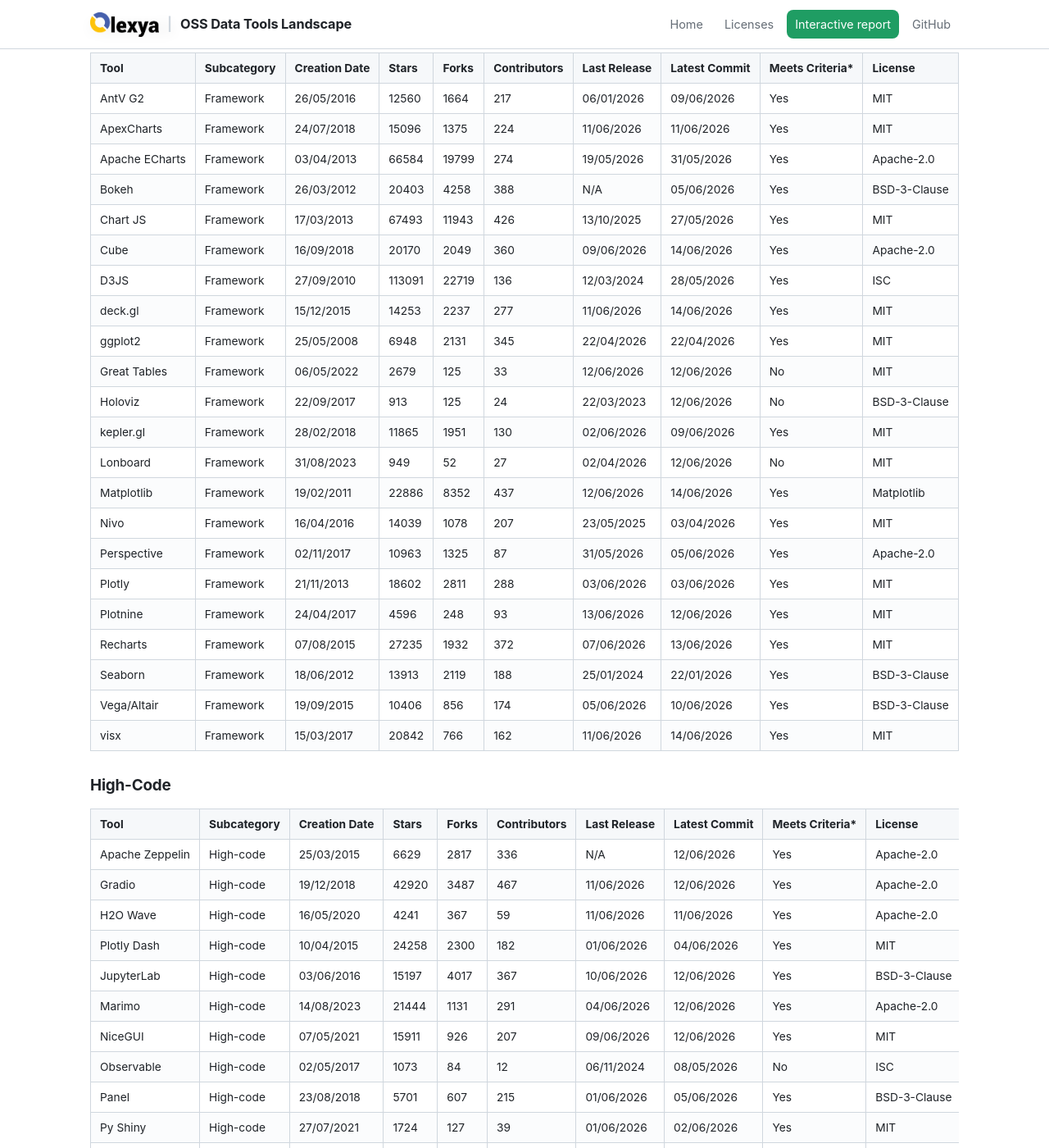
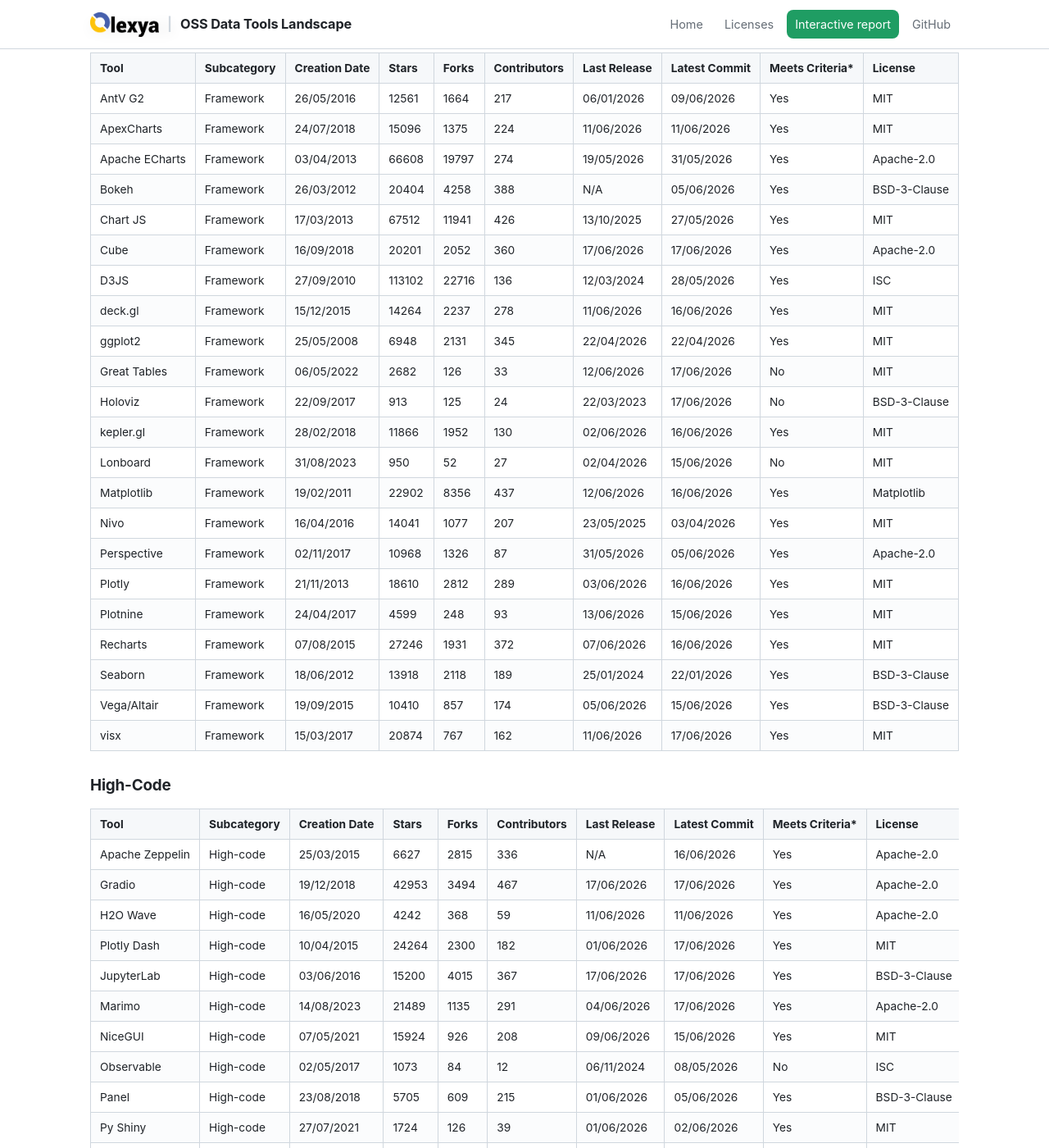
Before and after one commit to olexya/oss-data-tools-landscape, a Jekyll site: the page built from 04.analysis_and_output.md, in a window 1280 px wide and 1400 px high, scrolled down 536 px. Shown: the whole window at 82% size. Built offline with Jekyll 4.4.1, drawn with Linux system fonts in a browser that asks for light colours; our own code applies the rules of GitHub Pages for plain Markdown files; some of the changed text lies outside the part shown.

Commit message:
Update tools inventory [automated]

```diff
--- a/04.analysis_and_output.md
+++ b/04.analysis_and_output.md
@@ -17,96 +17,96 @@ Here is a summary table of the main analysis and output tools we have identified
 
 | Tool | Subcategory | Creation Date | Stars | Forks | Contributors | Last Release | Latest Commit | Meets Criteria* | License | Link |
 |---|---|---|---|---|---|---|---|---|---|---|
-| AntV G2 | Framework | 26/05/2016 | 12560 | 1664 | 217 | 06/01/2026 | 09/06/2026 | Yes | MIT | https://github.com/antvis/G2 |
+| AntV G2 | Framework | 26/05/2016 | 12561 | 1664 | 217 | 06/01/2026 | 09/06/2026 | Yes | MIT | https://github.com/antvis/G2 |
 | ApexCharts | Framework | 24/07/2018 | 15096 | 1375 | 224 | 11/06/2026 | 11/06/2026 | Yes | MIT | https://github.com/apexcharts/apexcharts.js |
-| Apache ECharts | Framework | 03/04/2013 | 66584 | 19799 | 274 | 19/05/2026 | 31/05/2026 | Yes | Apache-2.0 | https://github.com/apache/echarts |
-| Bokeh | Framework | 26/03/2012 | 20403 | 4258 | 388 | N/A | 05/06/2026 | Yes | BSD-3-Clause | https://github.com/bokeh/bokeh |
-| Chart JS | Framework | 17/03/2013 | 67493 | 11943 | 426 | 13/10/2025 | 27/05/2026 | Yes | MIT | https://github.com/chartjs/Chart.js |
-| Cube | Framework | 16/09/2018 | 20170 | 2049 | 360 | 09/06/2026 | 14/06/2026 | Yes | Apache-2.0 | https://github.com/cube-js/cube |
-| D3JS | Framework | 27/09/2010 | 113091 | 22719 | 136 | 12/03/2024 | 28/05/2026 | Yes | ISC | https://github.com/d3/d3 |
-| deck.gl | Framework | 15/12/2015 | 14253 | 2237 | 277 | 11/06/2026 | 14/06/2026 | Yes | MIT | https://github.com/visgl/deck.gl |
+| Apache ECharts | Framework | 03/04/2013 | 66608 | 19797 | 274 | 19/05/2026 | 31/05/2026 | Yes | Apache-2.0 | https://github.com/apache/echarts |
+| Bokeh | Framework | 26/03/2012 | 20404 | 4258 | 388 | N/A | 05/06/2026 | Yes | BSD-3-Clause | https://github.com/bokeh/bokeh |
+| Chart JS | Framework | 17/03/2013 | 67512 | 11941 | 426 | 13/10/2025 | 27/05/2026 | Yes | MIT | https://github.com/chartjs/Chart.js |
+| Cube | Framework | 16/09/2018 | 20201 | 2052 | 360 | 17/06/2026 | 17/06/2026 | Yes | Apache-2.0 | https://github.com/cube-js/cube |
+| D3JS | Framework | 27/09/2010 | 113102 | 22716 | 136 | 12/03/2024 | 28/05/2026 | Yes | ISC | https://github.com/d3/d3 |
+| deck.gl | Framework | 15/12/2015 | 14264 | 2237 | 278 | 11/06/2026 | 16/06/2026 | Yes | MIT | https://github.com/visgl/deck.gl |
 | ggplot2 | Framework | 25/05/2008 | 6948 | 2131 | 345 | 22/04/2026 | 22/04/2026 | Yes | MIT | https://github.com/tidyverse/ggplot2 |
-| Great Tables | Framework | 06/05/2022 | 2679 | 125 | 33 | 12/06/2026 | 12/06/2026 | No | MIT | https://github.com/posit-dev/great-tables |
-| Holoviz | Framework | 22/09/2017 | 913 | 125 | 24 | 22/03/2023 | 12/06/2026 | No | BSD-3-Clause | https://github.com/holoviz/holoviz |
-| kepler.gl | Framework | 28/02/2018 | 11865 | 1951 | 130 | 02/06/2026 | 09/06/2026 | Yes | MIT | https://github.com/keplergl/kepler.gl |
-| Lonboard | Framework | 31/08/2023 | 949 | 52 | 27 | 02/04/2026 | 12/06/2026 | No | MIT | https://github.com/developmentseed/lonboard |
-| Matplotlib | Framework | 19/02/2011 | 22886 | 8352 | 437 | 12/06/2026 | 14/06/2026 | Yes | Matplotlib | https://github.com/matplotlib/matplotlib |
-| Nivo | Framework | 16/04/2016 | 14039 | 1078 | 207 | 23/05/2025 | 03/04/2026 | Yes | MIT | https://github.com/plouc/nivo |
-| Perspective | Framework | 02/11/2017 | 10963 | 1325 | 87 | 31/05/2026 | 05/06/2026 | Yes | Apache-2.0 | https://github.com/finos/perspective |
-| Plotly | Framework | 21/11/2013 | 18602 | 2811 | 288 | 03/06/2026 | 03/06/2026 | Yes | MIT | https://github.com/plotly/plotly.py |
-| Plotnine | Framework | 24/04/2017 | 4596 | 248 | 93 | 13/06/2026 | 12/06/2026 | Yes | MIT | https://github.com/has2k1/plotnine |
-| Recharts | Framework | 07/08/2015 | 27235 | 1932 | 372 | 07/06/2026 | 13/06/2026 | Yes | MIT | https://github.com/recharts/recharts |
-| Seaborn | Framework | 18/06/2012 | 13913 | 2119 | 188 | 25/01/2024 | 22/01/2026 | Yes | BSD-3-Clause | https://github.com/mwaskom/seaborn |
-| Vega/Altair | Framework | 19/09/2015 | 10406 | 856 | 174 | 05/06/2026 | 10/06/2026 | Yes | BSD-3-Clause | https://github.com/vega/altair |
-| visx | Framework | 15/03/2017 | 20842 | 766 | 162 | 11/06/2026 | 14/06/2026 | Yes | MIT | https://github.com/airbnb/visx |
+| Great Tables | Framework | 06/05/2022 | 2682 | 126 | 33 | 12/06/2026 | 17/06/2026 | No | MIT | https://github.com/posit-dev/great-tables |
+| Holoviz | Framework | 22/09/2017 | 913 | 125 | 24 | 22/03/2023 | 17/06/2026 | No | BSD-3-Clause | https://github.com/holoviz/holoviz |
+| kepler.gl | Framework | 28/02/2018 | 11866 | 1952 | 130 | 02/06/2026 | 16/06/2026 | Yes | MIT | https://github.com/keplergl/kepler.gl |
+| Lonboard | Framework | 31/08/2023 | 950 | 52 | 27 | 02/04/2026 | 15/06/2026 | No | MIT | https://github.com/developmentseed/lonboard |
+| Matplotlib | Framework | 19/02/2011 | 22902 | 8356 | 437 | 12/06/2026 | 16/06/2026 | Yes | Matplotlib | https://github.com/matplotlib/matplotlib |
+| Nivo | Framework | 16/04/2016 | 14041 | 1077 | 207 | 23/05/2025 | 03/04/2026 | Yes | MIT | https://github.com/plouc/nivo |
+| Perspective | Framework | 02/11/2017 | 10968 | 1326 | 87 | 31/05/2026 | 05/06/2026 | Yes | Apache-2.0 | https://github.com/finos/perspective |
+| Plotly | Framework | 21/11/2013 | 18610 | 2812 | 289 | 03/06/2026 | 16/06/2026 | Yes | MIT | https://github.com/plotly/plotly.py |
+| Plotnine | Framework | 24/04/2017 | 4599 | 248 | 93 | 13/06/2026 | 15/06/2026 | Yes | MIT | https://github.com/has2k1/plotnine |
+| Recharts | Framework | 07/08/2015 | 27246 | 1931 | 372 | 07/06/2026 | 16/06/2026 | Yes | MIT | https://github.com/recharts/recharts |
+| Seaborn | Framework | 18/06/2012 | 13918 | 2118 | 189 | 25/01/2024 | 22/01/2026 | Yes | BSD-3-Clause | https://github.com/mwaskom/seaborn |
+| Vega/Altair | Framework | 19/09/2015 | 10410 | 857 | 174 | 05/06/2026 | 15/06/2026 | Yes | BSD-3-Clause | https://github.com/vega/altair |
+| visx | Framework | 15/03/2017 | 20874 | 767 | 162 | 11/06/2026 | 17/06/2026 | Yes | MIT | https://github.com/airbnb/visx |
 
 ### High-Code
 
 | Tool | Subcategory | Creation Date | Stars | Forks | Contributors | Last Release | Latest Commit | Meets Criteria* | License | Link |
 |---|---|---|---|---|---|---|---|---|---|---|
-| Apache Zeppelin | High-code | 25/03/2015 | 6629 | 2817 | 336 | N/A | 12/06/2026 | Yes | Apache-2.0 | https://github.com/apache/zeppelin |
-| Gradio | High-code | 19/12/2018 | 42920 | 3487 | 467 | 11/06/2026 | 12/06/2026 | Yes | Apache-2.0 | https://github.com/gradio-app/gradio |
-| H2O Wave | High-code | 16/05/2020 | 4241 | 367 | 59 | 11/06/2026 | 11/06/2026 | Yes | Apache-2.0 | https://github.com/h2oai/wave |
-| Plotly Dash | High-code | 10/04/2015 | 24258 | 2300 | 182 | 01/06/2026 | 04/06/2026 | Yes | MIT | https://github.com/plotly/dash |
-| JupyterLab | High-code | 03/06/2016 | 15197 | 4017 | 367 | 10/06/2026 | 12/06/2026 | Yes | BSD-3-Clause | https://github.com/jupyterlab/jupyterlab |
-| Marimo | High-code | 14/08/2023 | 21444 | 1131 | 291 | 04/06/2026 | 12/06/2026 | Yes | Apache-2.0 | https://github.com/marimo-team/marimo |
-| NiceGUI | High-code | 07/05/2021 | 15911 | 926 | 207 | 09/06/2026 | 12/06/2026 | Yes | MIT | https://github.com/zauberzeug/nicegui |
+| Apache Zeppelin | High-code | 25/03/2015 | 6627 | 2815 | 336 | N/A | 16/06/2026 | Yes | Apache-2.0 | https://github.com/apache/zeppelin |
+| Gradio | High-code | 19/12/2018 | 42953 | 3494 | 467 | 17/06/2026 | 17/06/2026 | Yes | Apache-2.0 | https://github.com/gradio-app/gradio |
+| H2O Wave | High-code | 16/05/2020 | 4242 | 368 | 59 | 11/06/2026 | 11/06/2026 | Yes | Apache-2.0 | https://github.com/h2oai/wave |
+| Plotly Dash | High-code | 10/04/2015 | 24264 | 2300 | 182 | 01/06/2026 | 17/06/2026 | Yes | MIT | https://github.com/plotly/dash |
+| JupyterLab | High-code | 03/06/2016 | 15200 | 4015 | 367 | 17/06/2026 | 17/06/2026 | Yes | BSD-3-Clause | https://github.com/jupyterlab/jupyterlab |
+| Marimo | High-code | 14/08/2023 | 21489 | 1135 | 291 | 04/06/2026 | 17/06/2026 | Yes | Apache-2.0 | https://github.com/marimo-team/marimo |
+| NiceGUI | High-code | 07/05/2021 | 15924 | 926 | 208 | 09/06/2026 | 15/06/2026 | Yes | MIT | https://github.com/zauberzeug/nicegui |
 | Observable | High-code | 02/05/2017 | 1073 | 84 | 12 | 06/11/2024 | 08/05/2026 | No | ISC | https://github.com/observablehq/runtime |
-| Panel | High-code | 23/08/2018 | 5701 | 607 | 215 | 01/06/2026 | 05/06/2026 | Yes | BSD-3-Clause | https://github.com/holoviz/panel |
-| Py Shiny | High-code | 27/07/2021 | 1724 | 127 | 39 | 01/06/2026 | 02/06/2026 | Yes | MIT | https://github.com/posit-dev/py-shiny |
-| Quarto | High-code | 25/09/2020 | 5744 | 439 | 148 | 10/06/2026 | 10/06/2026 | Yes | MIT | https://github.com/quarto-dev/quarto-cli |
-| Reflex | High-code | 25/10/2022 | 28514 | 1739 | 200 | 12/06/2026 | 12/06/2026 | Yes | Apache-2.0 | https://github.com/reflex-dev/reflex |
-| Rill | High-code | 09/12/2021 | 2655 | 178 | 48 | 12/06/2026 | 12/06/2026 | Yes | Apache-2.0 | https://github.com/rilldata/rill |
-| Shiny (R) | High-code | 20/06/2012 | 5659 | 1892 | 90 | 24/02/2026 | 01/06/2026 | Yes | MIT | https://github.com/rstudio/shiny |
-| Solara | High-code | 09/03/2022 | 2163 | 189 | 48 | N/A | 09/06/2026 | Yes | MIT | https://github.com/widgetti/solara |
-| Streamlit | High-code | 24/08/2019 | 44971 | 4276 | 309 | 28/05/2026 | 14/06/2026 | Yes | Apache-2.0 | https://github.com/streamlit/streamlit |
-| Taipy | High-code | 18/02/2022 | 19241 | 1987 | 78 | 30/04/2026 | 07/05/2026 | Yes | Apache-2.0 | https://github.com/Avaiga/taipy |
-| Voila | High-code | 21/08/2018 | 5935 | 529 | 72 | 22/04/2026 | 12/06/2026 | Yes | BSD-3-Clause | https://github.com/voila-dashboards/voila |
+| Panel | High-code | 23/08/2018 | 5705 | 609 | 215 | 01/06/2026 | 05/06/2026 | Yes | BSD-3-Clause | https://github.com/holoviz/panel |
+| Py Shiny | High-code | 27/07/2021 | 1724 | 126 | 39 | 01/06/2026 | 02/06/2026 | Yes | MIT | https://github.com/posit-dev/py-shiny |
+| Quarto | High-code | 25/09/2020 | 5754 | 441 | 148 | 10/06/2026 | 15/06/2026 | Yes | MIT | https://github.com/quarto-dev/quarto-cli |
+| Reflex | High-code | 25/10/2022 | 28567 | 1741 | 200 | 17/06/2026 | 17/06/2026 | Yes | Apache-2.0 | https://github.com/reflex-dev/reflex |
+| Rill | High-code | 09/12/2021 | 2660 | 179 | 48 | 15/06/2026 | 17/06/2026 | Yes | Apache-2.0 | https://github.com/rilldata/rill |
+| Shiny (R) | High-code | 20/06/2012 | 5657 | 1892 | 90 | 24/02/2026 | 15/06/2026 | Yes | MIT | https://github.com/rstudio/shiny |
+| Solara | High-code | 09/03/2022 | 2163 | 189 | 48 | N/A | 16/06/2026 | Yes | MIT | https://github.com/widgetti/solara |
+| Streamlit | High-code | 24/08/2019 | 44992 | 4288 | 309 | 28/05/2026 | 17/06/2026 | Yes | Apache-2.0 | https://github.com/streamlit/streamlit |
+| Taipy | High-code | 18/02/2022 | 19244 | 1988 | 78 | 30/04/2026 | 07/05/2026 | Yes | Apache-2.0 | https://github.com/Avaiga/taipy |
+| Voila | High-code | 21/08/2018 | 5935 | 528 | 72 | 22/04/2026 | 12/06/2026 | Yes | BSD-3-Clause | https://github.com/voila-dashboards/voila |
 
 ### Low-Code
 
 | Tool | Subcategory | Creation Date | Stars | Forks | Contributors | Last Release | Latest Commit | Meets Criteria* | License | Link |
 |---|---|---|---|---|---|---|---|---|---|---|
-| Datasette | Low-code | 23/10/2017 | 11191 | 854 | 88 | 11/06/2026 | 14/06/2026 | Yes | Apache-2.0 | https://github.com/simonw/datasette |
-| Evidence | Low-code | 27/05/2021 | 6458 | 363 | 68 | 06/02/2026 | 18/02/2026 | Yes | MIT | https://github.com/evidence-dev/evidence |
-| Grafana | Low-code | 11/12/2013 | 74421 | 14068 | 371 | 09/06/2026 | 14/06/2026 | Yes | AGPL-3.0 | https://github.com/grafana/grafana |
-| Kibana | Low-code | 26/01/2013 | 21141 | 8594 | 371 | 28/05/2026 | 14/06/2026 | Yes | Elastic-2.0 | https://github.com/elastic/kibana |
+| Datasette | Low-code | 23/10/2017 | 11200 | 856 | 88 | 16/06/2026 | 17/06/2026 | Yes | Apache-2.0 | https://github.com/simonw/datasette |
+| Evidence | Low-code | 27/05/2021 | 6470 | 364 | 68 | 06/02/2026 | 18/02/2026 | Yes | MIT | https://github.com/evidence-dev/evidence |
+| Grafana | Low-code | 11/12/2013 | 74476 | 14070 | 372 | 09/06/2026 | 17/06/2026 | Yes | AGPL-3.0 | https://github.com/grafana/grafana |
+| Kibana | Low-code | 26/01/2013 | 21142 | 8596 | 371 | 28/05/2026 | 17/06/2026 | Yes | Elastic-2.0 | https://github.com/elastic/kibana |
 | KNIME | Low-code | N/A | N/A | N/A | N/A | N/A | N/A | Yes | GPL-3.0 | https://github.com/knime/knime-core |
-| Observable Framework | Low-code | 27/09/2023 | 3513 | 196 | 38 | 02/03/2026 | 15/05/2026 | No | ISC | https://github.com/observablehq/framework |
-| Orange | Low-code | 22/02/2013 | 5631 | 1108 | 107 | 20/12/2025 | 25/05/2026 | Yes | GPL-3.0 | https://github.com/biolab/orange3 |
-| PyGWalker | Low-code | 16/02/2023 | 15875 | 877 | 26 | 04/04/2026 | 12/06/2026 | Yes | Apache-2.0 | https://github.com/Kanaries/pygwalker |
-| Querybook | Low-code | 05/03/2020 | 2255 | 290 | 56 | 22/04/2025 | 15/05/2026 | Yes | Apache-2.0 | https://github.com/pinterest/querybook |
+| Observable Framework | Low-code | 27/09/2023 | 3519 | 196 | 38 | 02/03/2026 | 15/05/2026 | No | ISC | https://github.com/observablehq/framework |
+| Orange | Low-code | 22/02/2013 | 5636 | 1110 | 107 | 20/12/2025 | 25/05/2026 | Yes | GPL-3.0 | https://github.com/biolab/orange3 |
+| PyGWalker | Low-code | 16/02/2023 | 15881 | 878 | 26 | 04/04/2026 | 12/06/2026 | Yes | Apache-2.0 | https://github.com/Kanaries/pygwalker |
+| Querybook | Low-code | 05/03/2020 | 2256 | 290 | 0 | 22/04/2025 | 15/05/2026 | Yes | Apache-2.0 | https://github.com/pinterest/querybook |
 | RAWGraphs | Low-code | 17/04/2013 | 8972 | 1844 | 16 | 26/01/2024 | 28/01/2025 | No | Apache-2.0 | https://github.com/rawgraphs/rawgraphs-app |
-| Redash | Low-code | 28/10/2013 | 28639 | 4603 | 391 | 02/03/2026 | 14/06/2026 | No | BSD-2-Clause | https://github.com/getredash/redash |
-| Vizro | Low-code | 04/09/2023 | 3699 | 277 | 44 | 12/06/2026 | 12/06/2026 | Yes | Apache-2.0 | https://github.com/mckinsey/vizro |
-| WrenAI | Low-code | 13/03/2024 | 15536 | 1767 | 63 | 12/06/2026 | 12/06/2026 | Yes | AGPL-3.0 | https://github.com/Canner/WrenAI |
+| Redash | Low-code | 28/10/2013 | 28644 | 4604 | 0 | 02/03/2026 | 14/06/2026 | No | BSD-2-Clause | https://github.com/getredash/redash |
+| Vizro | Low-code | 04/09/2023 | 3703 | 277 | 44 | 12/06/2026 | 17/06/2026 | Yes | Apache-2.0 | https://github.com/mckinsey/vizro |
+| WrenAI | Low-code | 13/03/2024 | 15573 | 1770 | 0 | 12/06/2026 | 15/06/2026 | Yes | AGPL-3.0 | https://github.com/Canner/WrenAI |
 
 ### No-Code
 
 | Tool | Subcategory | Creation Date | Stars | Forks | Contributors | Last Release | Latest Commit | Meets Criteria* | License | Link |
 |---|---|---|---|---|---|---|---|---|---|---|
-| Appsmith | No-code | 30/06/2020 | 40046 | 4607 | 326 | 29/05/2026 | 11/06/2026 | Yes | Apache-2.0 | https://github.com/appsmithorg/appsmith |
-| Budibase | No-code | 07/06/2019 | 28020 | 2165 | 115 | 11/06/2026 | 11/06/2026 | Yes | GPL-3.0 | https://github.com/Budibase/budibase |
-| Chartbrew | No-code | 29/08/2019 | 3947 | 442 | 23 | 14/06/2026 | 14/06/2026 | No | FSL-1.1 | https://github.com/chartbrew/chartbrew |
-| DataEase | No-code | 02/02/2021 | 24048 | 4137 | 91 | 28/05/2026 | 12/06/2026 | Yes | GPL-3.0 | https://github.com/dataease/dataease |
-| Lightdash | No-code | 19/03/2021 | 5891 | 729 | 162 | 12/06/2026 | 12/06/2026 | Yes | MIT | https://github.com/lightdash/lightdash |
-| Metabase | No-code | 02/02/2015 | 47679 | 6543 | 392 | 08/06/2026 | 14/06/2026 | Yes | AGPL-3.0 | https://github.com/metabase/metabase |
-| Superset | No-code | 21/07/2015 | 73292 | 17609 | 420 | 09/06/2026 | 14/06/2026 | Yes | Apache-2.0 | https://github.com/apache/superset |
-| ToolJet | No-code | 30/03/2021 | 38022 | 5115 | 410 | 12/06/2026 | 12/06/2026 | Yes | AGPL-3.0 | https://github.com/ToolJet/ToolJet |
+| Appsmith | No-code | 30/06/2020 | 40069 | 4611 | 326 | 29/05/2026 | 11/06/2026 | Yes | Apache-2.0 | https://github.com/appsmithorg/appsmith |
+| Budibase | No-code | 07/06/2019 | 28029 | 2165 | 117 | 17/06/2026 | 17/06/2026 | Yes | GPL-3.0 | https://github.com/Budibase/budibase |
+| Chartbrew | No-code | 29/08/2019 | 3946 | 442 | 23 | 14/06/2026 | 14/06/2026 | No | FSL-1.1 | https://github.com/chartbrew/chartbrew |
+| DataEase | No-code | 02/02/2021 | 24057 | 4138 | 0 | 28/05/2026 | 17/06/2026 | Yes | GPL-3.0 | https://github.com/dataease/dataease |
+| Lightdash | No-code | 19/03/2021 | 5900 | 730 | 163 | 17/06/2026 | 17/06/2026 | Yes | MIT | https://github.com/lightdash/lightdash |
+| Metabase | No-code | 02/02/2015 | 47710 | 6551 | 0 | 17/06/2026 | 17/06/2026 | Yes | AGPL-3.0 | https://github.com/metabase/metabase |
+| Superset | No-code | 21/07/2015 | 73343 | 17635 | 420 | 17/06/2026 | 17/06/2026 | Yes | Apache-2.0 | https://github.com/apache/superset |
+| ToolJet | No-code | 30/03/2021 | 38033 | 5118 | 410 | 17/06/2026 | 16/06/2026 | Yes | AGPL-3.0 | https://github.com/ToolJet/ToolJet |
 
 ### Web Analytics
 
 | Tool | Subcategory | Creation Date | Stars | Forks | Contributors | Last Release | Latest Commit | Meets Criteria* | License | Link |
 |---|---|---|---|---|---|---|---|---|---|---|
-| Ackee | Web Analytics | 16/04/2014 | 4673 | 386 | 44 | 08/04/2026 | 08/04/2026 | Yes | MIT | https://github.com/electerious/Ackee |
-| GoatCounter | Web Analytics | 28/05/2019 | 5750 | 261 | 55 | 15/12/2025 | 01/06/2026 | Yes | EUPL-1.2 | https://github.com/arp242/goatcounter |
-| Matomo | Web Analytics | 30/03/2011 | 21595 | 2856 | 343 | 14/06/2026 | 14/06/2026 | Yes | GPL-3.0 | https://github.com/matomo-org/matomo |
-| Open Web Analytics | Web Analytics | 01/04/2012 | 2670 | 485 | 23 | 07/09/2025 | 28/02/2026 | No | GPL-2.0 | https://github.com/Open-Web-Analytics/Open-Web-Analytics |
-| OpenReplay | Web Analytics | 29/04/2021 | 12099 | 751 | 67 | 05/05/2026 | 11/06/2026 | Yes | AGPL-3.0 | https://github.com/openreplay/openreplay |
-| Plausible | Web Analytics | 04/12/2018 | 27129 | 1627 | 108 | 15/05/2026 | 11/06/2026 | Yes | AGPL-3.0 | https://github.com/plausible/analytics |
-| Posthog | Web Analytics | 23/01/2020 | 35029 | 2857 | 400 | 14/06/2026 | 14/06/2026 | Yes | MIT | https://github.com/PostHog/posthog |
-| Rybbit | Web Analytics | 14/01/2025 | 12291 | 672 | 48 | 14/05/2026 | 12/06/2026 | Yes | AGPL-3.0 | https://github.com/rybbit-io/rybbit |
-| Umami | Web Analytics | 17/07/2020 | 37165 | 7297 | 356 | 16/04/2026 | 15/05/2026 | Yes | MIT | https://github.com/umami-software/umami |
+| Ackee | Web Analytics | 16/04/2014 | 4673 | 386 | 0 | 08/04/2026 | 08/04/2026 | Yes | MIT | https://github.com/electerious/Ackee |
+| GoatCounter | Web Analytics | 28/05/2019 | 5758 | 262 | 55 | 15/12/2025 | 01/06/2026 | Yes | EUPL-1.2 | https://github.com/arp242/goatcounter |
+| Matomo | Web Analytics | 30/03/2011 | 21606 | 2858 | 343 | 17/06/2026 | 17/06/2026 | Yes | GPL-3.0 | https://github.com/matomo-org/matomo |
+| Open Web Analytics | Web Analytics | 01/04/2012 | 2671 | 486 | 23 | 07/09/2025 | 28/02/2026 | No | GPL-2.0 | https://github.com/Open-Web-Analytics/Open-Web-Analytics |
+| OpenReplay | Web Analytics | 29/04/2021 | 12106 | 751 | 67 | 05/05/2026 | 15/06/2026 | Yes | AGPL-3.0 | https://github.com/openreplay/openreplay |
+| Plausible | Web Analytics | 04/12/2018 | 27208 | 1641 | 108 | 15/05/2026 | 17/06/2026 | Yes | AGPL-3.0 | https://github.com/plausible/analytics |
+| Posthog | Web Analytics | 23/01/2020 | 35076 | 2868 | 399 | 17/06/2026 | 17/06/2026 | Yes | MIT | https://github.com/PostHog/posthog |
+| Rybbit | Web Analytics | 14/01/2025 | 12300 | 673 | 48 | 14/05/2026 | 15/06/2026 | Yes | AGPL-3.0 | https://github.com/rybbit-io/rybbit |
+| Umami | Web Analytics | 17/07/2020 | 37210 | 7323 | 356 | 16/04/2026 | 15/05/2026 | Yes | MIT | https://github.com/umami-software/umami |
 
 *Criteria: >40 contributors, >500 stars, and recent releases/commit
 
```
Also changed, not shown: 01.ingestion_and_transport.md (+39 -39 lines), 02.storage.md (+34 -34 lines), 03.query_and_processing.md (+46 -46 lines), 05.platform_management.md (+49 -49 lines).
